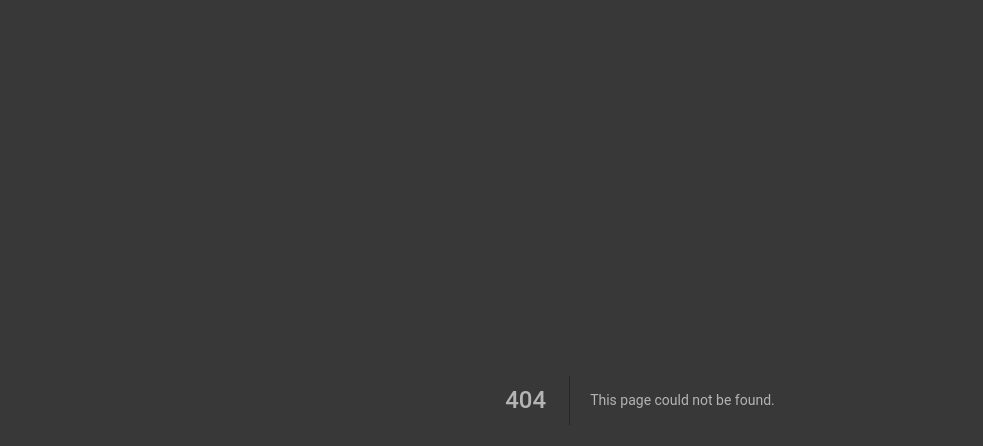
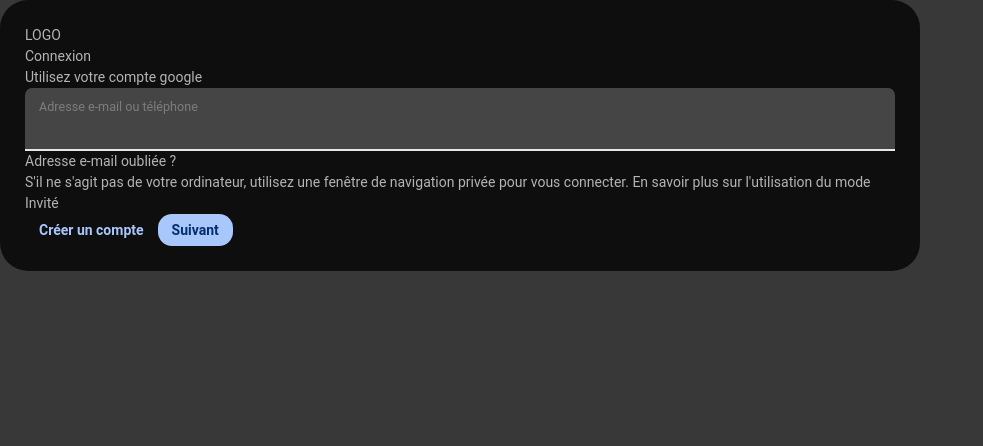
Before and after one commit to TahianSylvain/data-canvas-web, a Next.js app: page /test/login in a window 1280 px wide. Before the commit this address had no page. Shown: the top 446 px of the page, without its empty margins (0-983 px from the left). Built offline with nearby package versions, Linux system fonts and the light colour scheme.

Commit message:
feat implementation low fidelity de login

```diff
--- /dev/null
+++ b/src/app/test/login/page.tsx
@@ -0,0 +1,8 @@
+import LoginForm from "@/components/forms/loginForm"
+
+
+export default function TestLogin() {
+    return <div className="m-3">
+        <LoginForm></LoginForm>
+    </div>
+}
--- /dev/null
+++ b/src/components/forms/forms.css
@@ -0,0 +1,6 @@
+.login-form-container {
+    background: rgb(14, 14, 14);
+    max-width: 920px;
+    border-radius: 28px;
+    padding: 25px
+}
--- /dev/null
+++ b/src/components/forms/loginForm.tsx
@@ -0,0 +1,40 @@
+import Button from "../buttons/buttons"
+import "./forms.css"
+import Link from "next/link"
+import { TextInput } from "../inputs/Inputs"
+
+
+export default function LoginForm() {
+    return <div className="login-form-container">
+        <div className="text-4xl">
+            LOGO
+        </div>
+        <form action="" className="mt-2">
+            <div className="login-form-content grid grid-cols-1 sm:grid-cols-2">
+                <div className="flex flex-col gap-3 mb-3">
+                    <div>
+                        <h1 className="text-3xl">Connexion</h1>
+                    </div>
+                    <div>
+                        <p>Utilisez votre compte google</p>
+                    </div>
+                </div>
+                <div>
+                    <div className="mb-7">
+                        <div>
+                            <TextInput name={"email"} placeholder={"Adresse e-mail ou téléphone"}></TextInput>
+                        </div>
+                        <Link href="#">Adresse e-mail oubliée ?</Link>
+                    </div>
+                    <div>
+                        <p>S'il ne s'agit pas de votre ordinateur, utilisez une fenêtre de navigation privée pour vous connecter. En savoir plus sur l'utilisation du mode Invité</p>
+                    </div>
+                </div>
+            </div>
+            <div className="flex justify-end gap-4 mt-8">
+                <Button href="#" color="primary">Créer un compte</Button>
+                <Button style="fill">Suivant</Button>
+            </div>
+        </form>
+    </div>
+}
```
